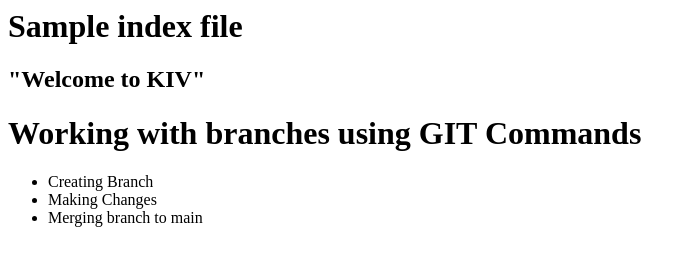
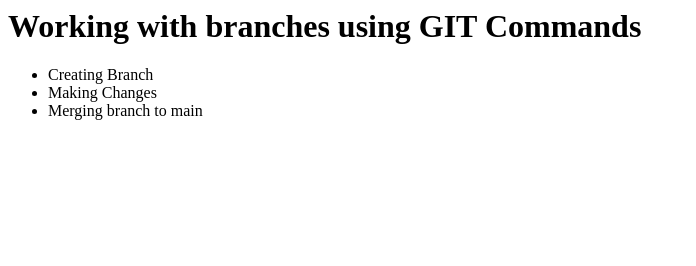
Before and after one commit to renatotopic/GIT-Sample-Repo, a plain HTML site: page index.html in a window 1280 px wide. Shown: the whole page, without its empty margins (0-696 px from the left). Drawn offline with Linux system fonts and the light colour scheme.

Commit message:
removing headers duplicate

```diff
--- a/index.html
+++ b/index.html
@@ -1,7 +1,6 @@
 <html>
 <body>
-    <h1>Sample index file</h1>
-    <h2>"Welcome to KIV"</h2>
+
 <h1> Working with branches using GIT Commands </h1>
 
 <ul>
```
